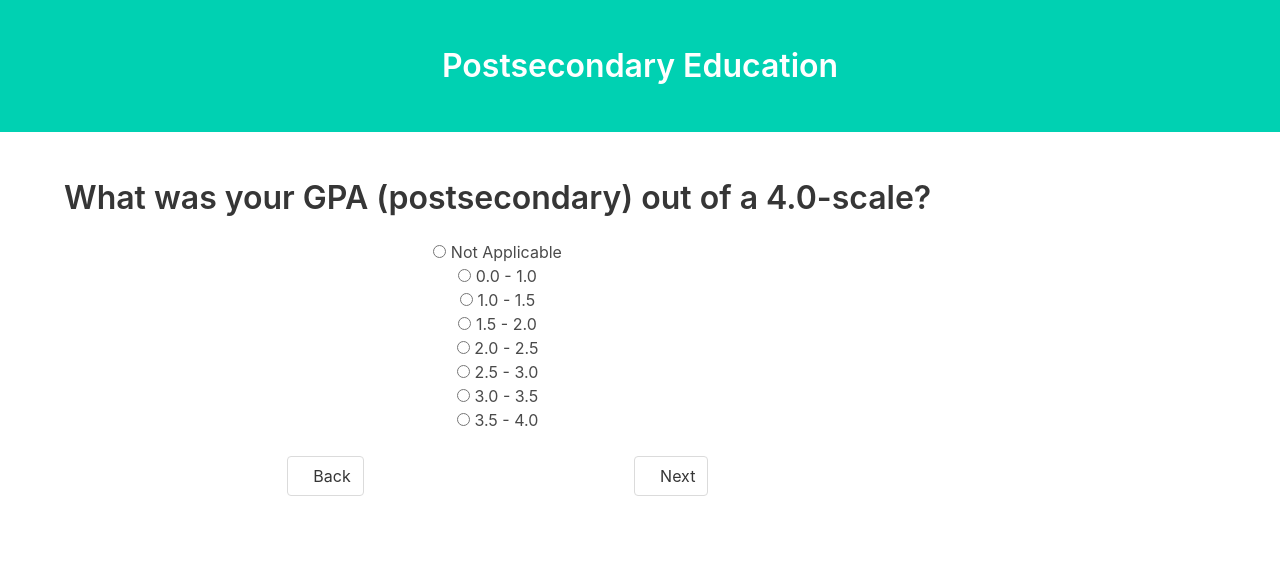
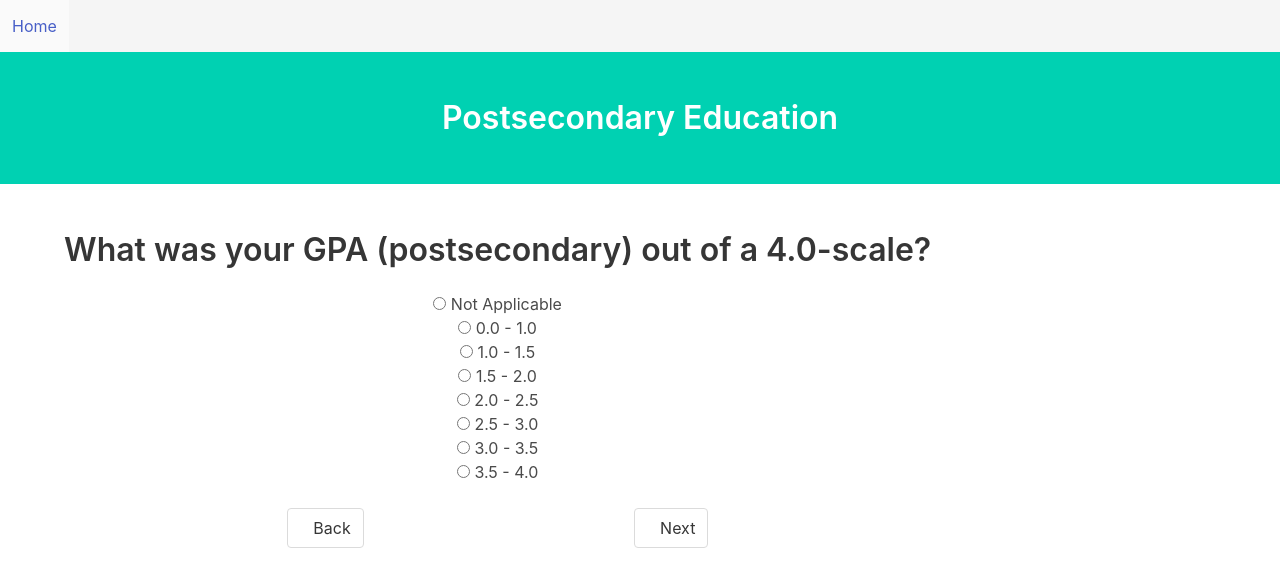
Before and after one commit to huarngpa/huarngpa_norc_challenge, a Vue app in the folder frontend/survey-spa/: page /#/surveys/1 in a window 1280 px wide. Shown: the top 586 px of the page. Built offline with nearby package versions, Linux system fonts and the light colour scheme.

Commit message:
update documentation and added header for spa

```diff
--- a/frontend/survey-spa/src/App.vue
+++ b/frontend/survey-spa/src/App.vue
@@ -1,12 +1,15 @@
 <template>
   <div id="app">
+    <app-header></app-header>
     <router-view/>
   </div>
 </template>
 
 <script>
+import AppHeader from '@/components/Header'
 export default {
-  name: 'App'
+  name: 'App',
+  components: { AppHeader }
 }
 </script>
 
--- /dev/null
+++ b/frontend/survey-spa/src/components/Header.vue
@@ -0,0 +1,15 @@
+<template>
+<nav class="navbar is-light" role="navigation" aria-label="main navigation">
+  <div class="navbar-menu">
+    <router-link to="/" class="navbar-item">
+      Home
+    </router-link>
+  </div>
+</nav>
+</template>
+
+<script>
+</script>
+
+<style>
+</style>
```
Also changed, not shown: 1 other file (tests, documents, lock files or other folders).
